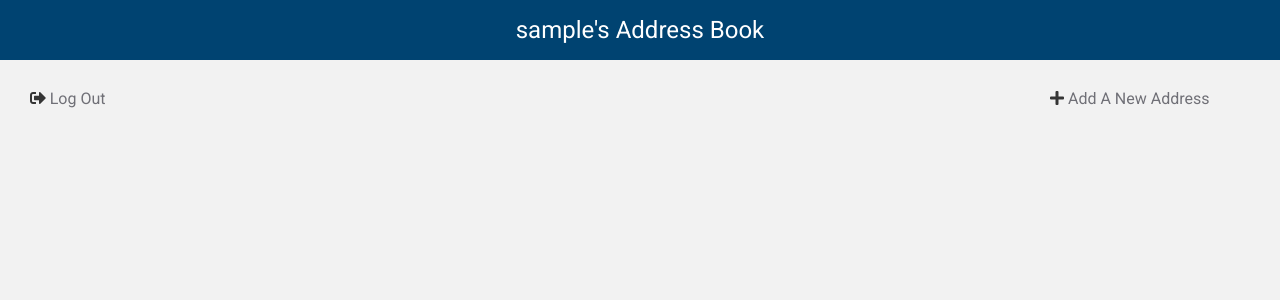
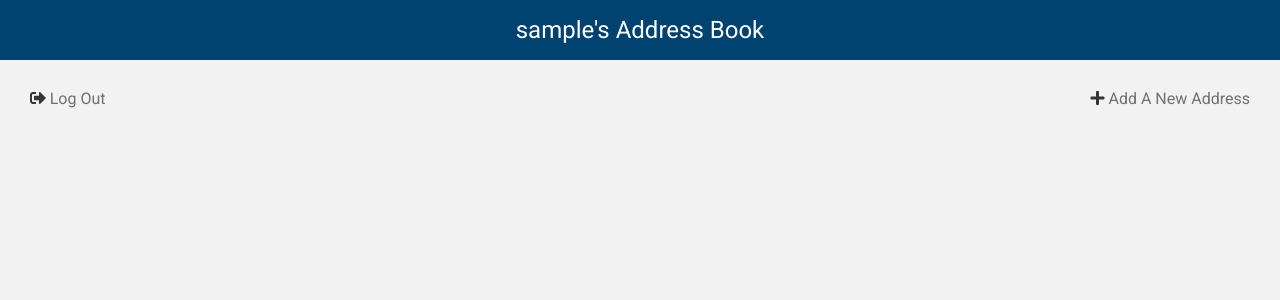
Before and after one commit to jjlljj/address-book, a Flask app: page /address_book in a window 1280 px wide. Shown: the top 300 px of the page. Run offline with Flask 2, Linux system fonts and the light colour scheme; the visitor is signed in with stand-in values (Sample User, id 1); data comes from the database, SQL or seed files in the repository; both versions use the stored data as it was after the commit; data that the repository does not hold is empty; some libraries are stand-ins or nearby versions.

Commit message:
Fix missing import

```diff
--- a/app/routes.py
+++ b/app/routes.py
@@ -3,6 +3,7 @@ from app import app, db
 from app.models import Address, User
 from app.forms import AddressForm, LoginForm, RegistrationForm
 from flask_login import current_user, login_user, logout_user, login_required
+from werkzeug.urls import url_parse
 
 @app.route('/', methods=['GET', 'POST'])
 @app.route('/index', methods=['GET', 'POST'])
--- a/app/static/css/style.css
+++ b/app/static/css/style.css
@@ -124,7 +124,6 @@ input {
   color: #707077;
   display: block;
   margin: 20px 10px;
-  width: 200px;
 }
 
 .link-button:hover,
--- a/app/templates/address_book.html
+++ b/app/templates/address_book.html
@@ -17,7 +17,8 @@
         <p>{{ address.zip_code }}</p>
         <button type="button" class="card-button delete-button" data-id="{{ address.id }}" onclick="deleteAddress(event)"><i data-id="{{ address.id }}" class="fas fa-trash-alt delete-btn"></i></button>
       </div>
-      {% endfor %}
+    {% endfor %}
+
   </div>
 </section>
 
```
Also changed, not shown: app.db.
